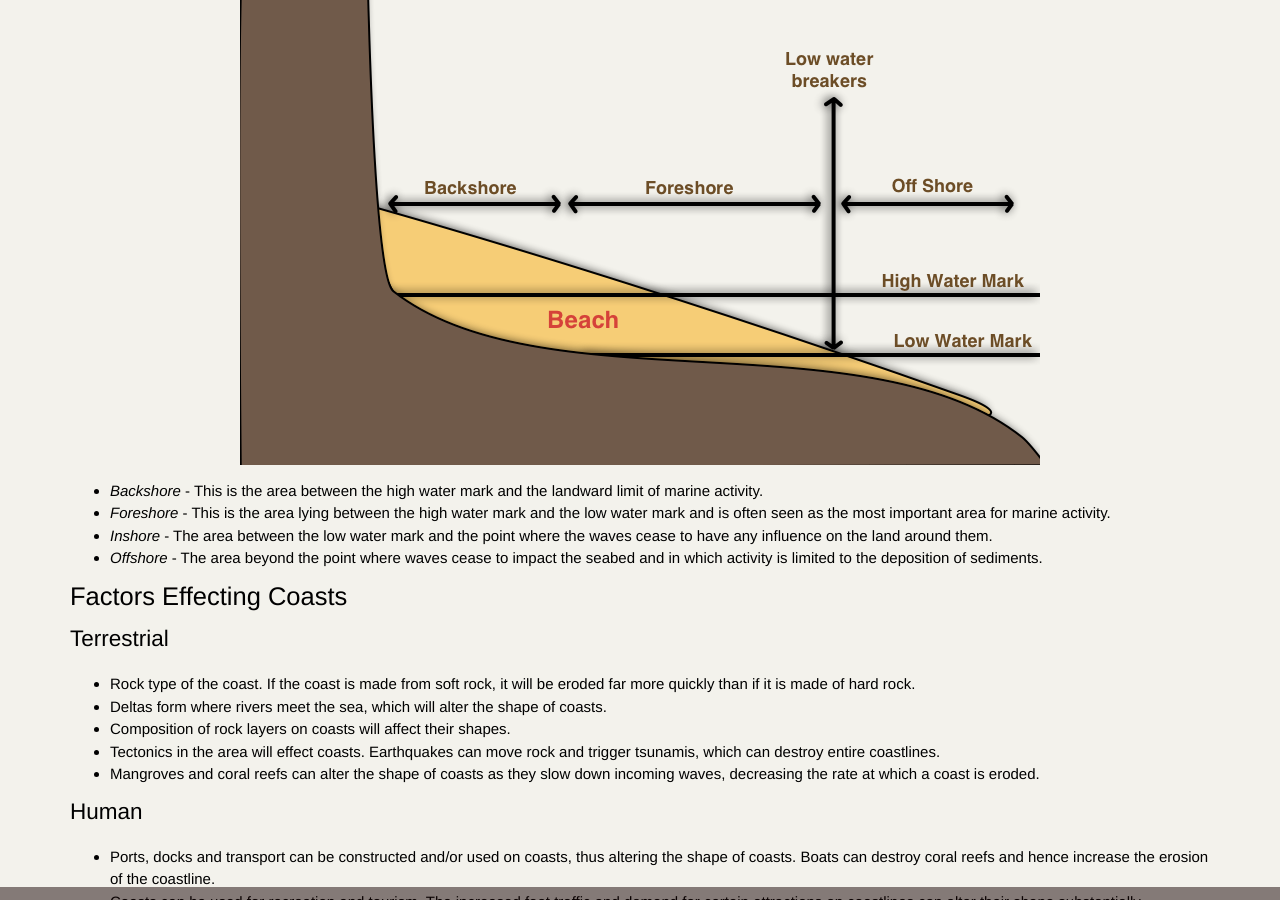
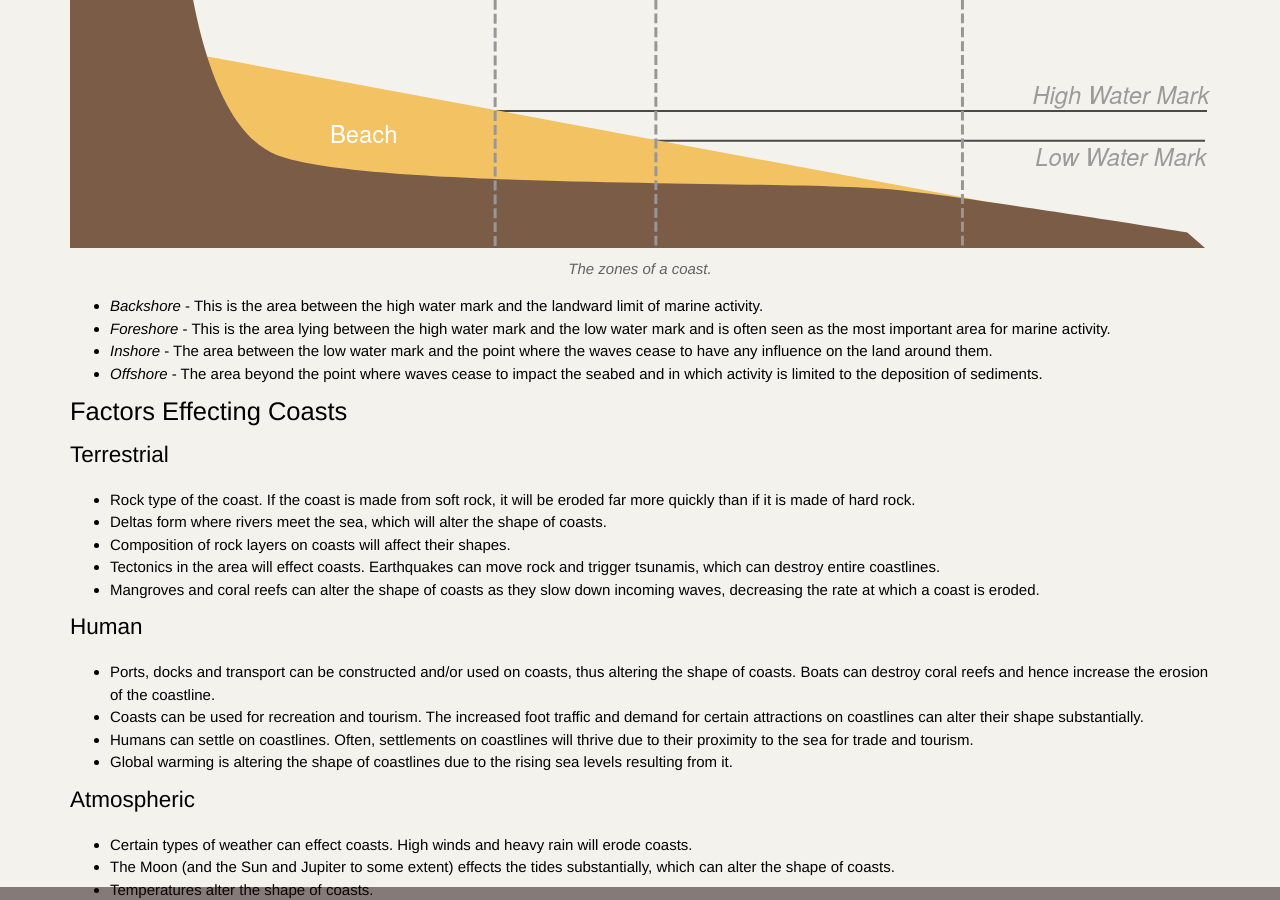
Before and after one commit to alexjohnj/geographyas, a Jekyll site: the page built from _posts/coasts/2012-01-01-introduction-to-coasts.md, in a window 1280 px wide and 900 px high, scrolled down 311 px. Built offline with Jekyll 4.4.1, drawn with Linux system fonts in a browser that asks for light colours; nearby versions of some CDN libraries.

Commit message:
Updated coastal zone diagram.
It more accurately reflects the coastal zone now and it's an SVG!

```diff
--- a/_posts/coasts/2012-01-01-introduction-to-coasts.md
+++ b/_posts/coasts/2012-01-01-introduction-to-coasts.md
@@ -8,7 +8,12 @@ keywords: "features of coastlines, features of coasts, coastal features, inputs
 
 A coast is a narrow strip of land where the sea meets the land. Coasts are divided into zones depending on what the conditions are like on different sections of a coast.
 
-![Diagram of a coast showing how it is divided into the below sections.](/Images/coasts/1introduction/coastOutlineDiagram.png)
+<figure>
+<img src="/Images/coasts/1introduction/coastOutlineDiagram.svg" alt="A diagram of the coastal zones">
+<figcaption>
+The zones of a coast.
+</figcaption>
+</figure>
 
 - *Backshore* - This is the area between the high water mark and the landward limit of marine activity.
 - *Foreshore* - This is the area lying between the high water mark and the low water mark and is often seen as the most important area for marine activity.
```
Also changed, not shown: Images/coasts/1introduction/coastOutlineDiagram.png, Images/coasts/1introduction/coastOutlineDiagram.svg (added).
